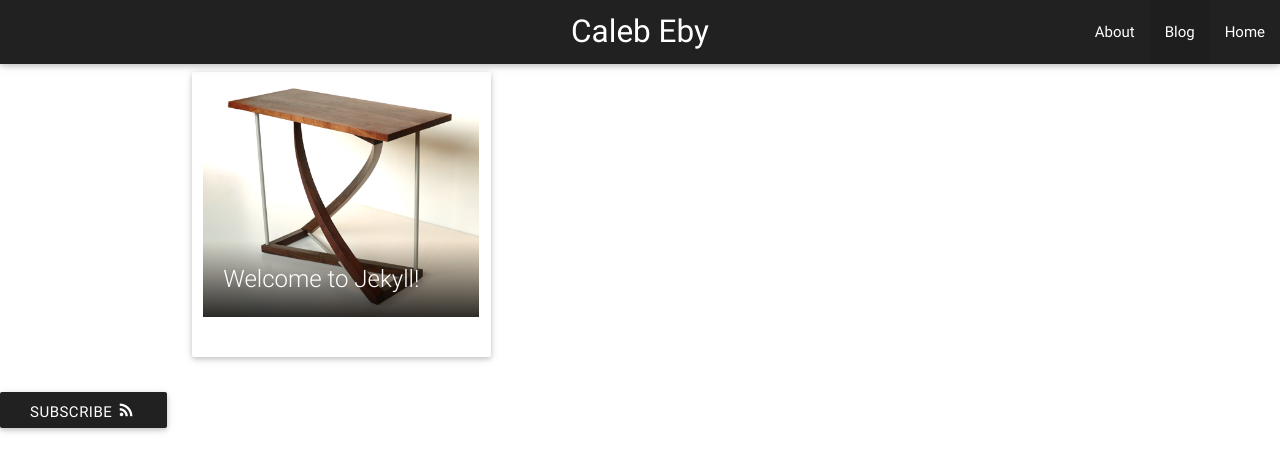
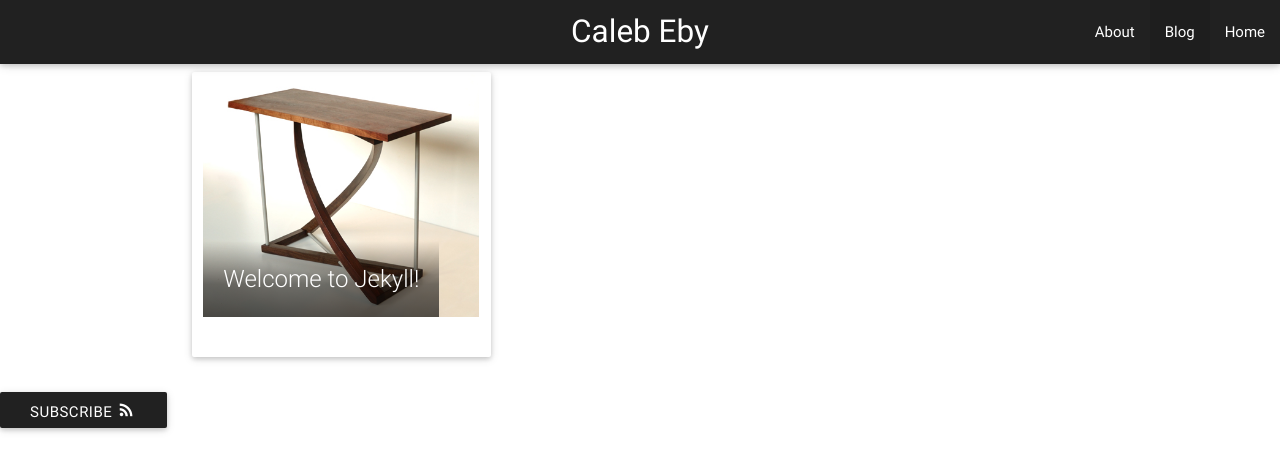
Before and after one commit to calebeby/calebeby.github.io, a Jekyll site: the page built from blog.html, in a window 1280 px wide. Shown: the top 472 px of the page. Built offline with Jekyll 4.4.1, drawn with Linux system fonts in a browser that asks for light colours; nearby versions of some CDN libraries; library files that are not in the unit come from our copies.

Commit message:
change scss

```diff
--- a/_sass/_global.scss
+++ b/_sass/_global.scss
@@ -1,11 +1,10 @@
 //my styles
-/* Permalink - use to edit and share this gradient: http://colorzilla.com/gradient-editor/#000000+0,000000+100&0+0,0.65+100 */
 .card-image .card-title {
-	width: 100%;
-	background: -moz-linear-gradient(top, rgba(0,0,0,0) 0%, rgba(0,0,0,0.8) 100%); /* FF3.6-15 */
-	background: -webkit-linear-gradient(top, rgba(0,0,0,0) 0%,rgba(0,0,0,0.8) 100%); /* Chrome10-25,Safari5.1-6 */
-	background: linear-gradient(to bottom, rgba(0,0,0,0) 0%,rgba(0,0,0,0.8) 100%); /* W3C, IE10+, FF16+, Chrome26+, Opera12+, Safari7+ */
-	filter: progid:DXImageTransform.Microsoft.gradient( startColorstr='#00000000', endColorstr='#cc000000',GradientType=0 ); /* IE6-9 */
+	/* Permalink - use to edit and share this gradient: http://colorzilla.com/gradient-editor/#000000+0,000000+100&0+0,0.53+57,0.65+100 */
+	background: -moz-linear-gradient(top,  rgba(0,0,0,0) 0%, rgba(0,0,0,0.53) 57%, rgba(0,0,0,0.65) 100%); /* FF3.6-15 */
+	background: -webkit-linear-gradient(top,  rgba(0,0,0,0) 0%,rgba(0,0,0,0.53) 57%,rgba(0,0,0,0.65) 100%); /* Chrome10-25,Safari5.1-6 */
+	background: linear-gradient(to bottom,  rgba(0,0,0,0) 0%,rgba(0,0,0,0.53) 57%,rgba(0,0,0,0.65) 100%); /* W3C, IE10+, FF16+, Chrome26+, Opera12+, Safari7+ */
+	filter: progid:DXImageTransform.Microsoft.gradient( startColorstr='#00000000', endColorstr='#a6000000',GradientType=0 ); /* IE6-9 */
 }
 
 .mobile-demo {
```
Also changed, not shown: _drafts/2016-01-07-welcome-to-jekyll.markdown (added).
